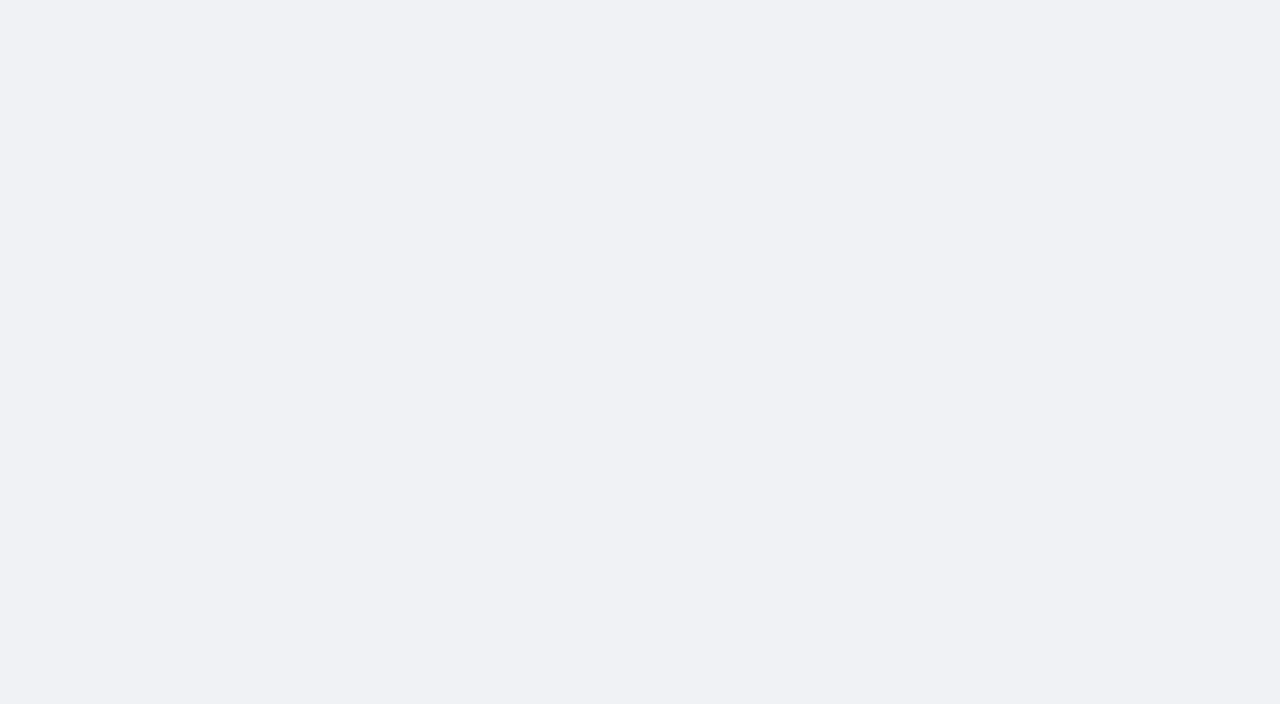
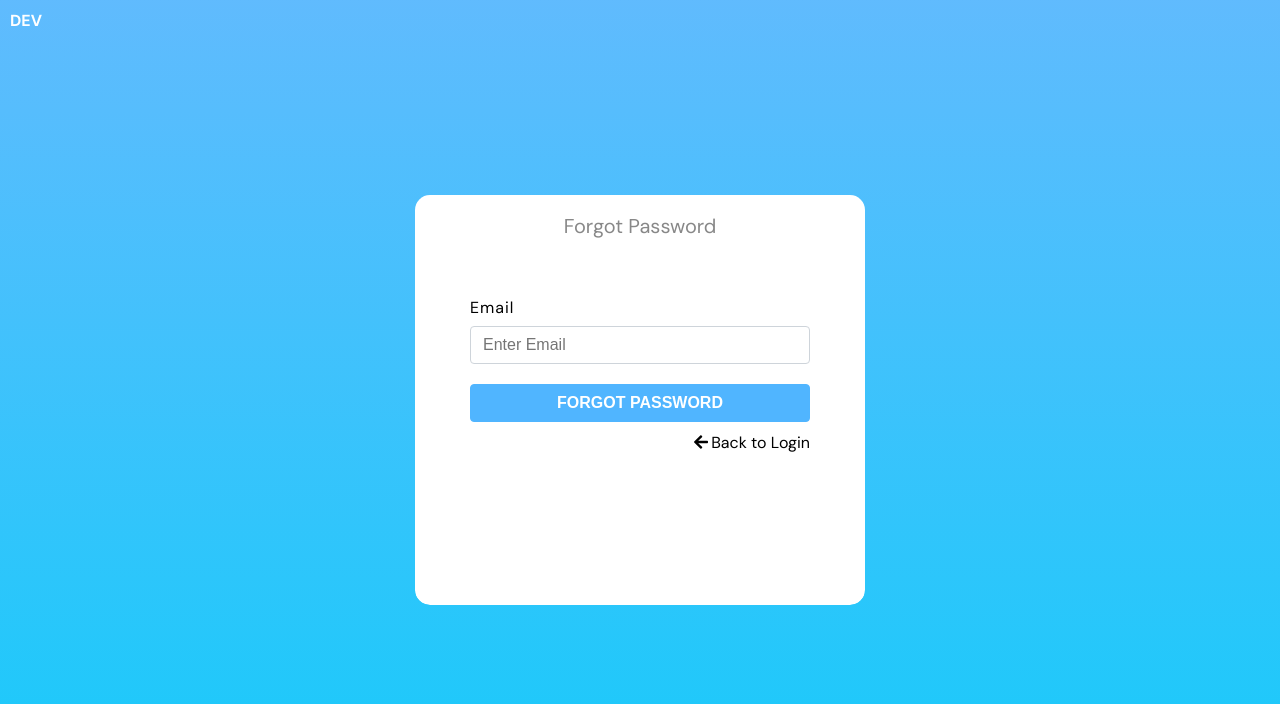
Before and after one commit to TuanMinh7979/mernappfe, a React (Create React App) app: page /forgot-password in a window 1280 px wide. Before the commit this address had no page. Shown: the top 704 px of the page. Built offline with nearby package versions, Linux system fonts and the light colour scheme.

Commit message:
add forgot-password layout

```diff
--- a/src/components/input/Input.js
+++ b/src/components/input/Input.js
@@ -1,5 +1,5 @@
 import PropTypes from 'prop-types';
-
+import "./Input.scss"
 
 
 const Input = ({
--- /dev/null
+++ b/src/pages/auth/forgot-password/ForgotPassword.js
@@ -0,0 +1,60 @@
+import { FaArrowLeft } from 'react-icons/fa';
+import Input from '../../../components/input/Input';
+import Button from '../../../components/button/Button';
+import { Link } from 'react-router-dom';
+import "./ForgotPassword.scss"
+const ForgotPassword = () => {
+
+
+    return (
+        <div className="container-wrapper" >
+            <div className="environment">DEV</div>
+            <div className="container-wrapper-auth">
+                <div className="tabs forgot-password-tabs" >
+                    <div className="tabs-auth">
+                        <ul className="tab-group">
+                            <li className="tab">
+                                <div className="login forgot-password">Forgot Password</div>
+                            </li>
+                        </ul>
+
+                        <div className="tab-item">
+                            <div className="auth-inner">
+
+                                <div className={`alerts`} role="alert">
+
+                                </div>
+
+                                <form className="forgot-password-form">
+                                    <div className="form-input-container">
+                                        <Input
+                                            id="email"
+                                            name="email"
+                                            type="text"
+                                            labelText="Email"
+                                            placeholder="Enter Email"
+
+                                        />
+                                    </div>
+                                    <Button
+                                        label={`${false ? 'FORGOT PASSWORD IN PROGRESS...' : 'FORGOT PASSWORD'}`}
+                                        className="auth-button button"
+
+                                    />
+
+                                    <Link to={'/'}>
+                                        <span className="login">
+                                            <FaArrowLeft className="arrow-left" /> Back to Login
+                                        </span>
+                                    </Link>
+                                </form>
+                            </div>
+                        </div>
+                    </div>
+                </div>
+            </div>
+        </div>
+    );
+};
+
+export default ForgotPassword;
--- /dev/null
+++ b/src/pages/auth/forgot-password/ForgotPassword.scss
@@ -0,0 +1,62 @@
+/* The classes container-wrapper, container-wrapper-auth, tabs
+tabs-auth, tab-group, tab, login, tab-item
+all inherit their css properties from the class AuthTabs.scss.
+I decided to do it this way for simplicity's sake. In an ideal
+situation, you wouldn't do this.
+*/
+.forgot-password-tabs {
+
+
+    .tabs-auth {
+      .tab-group {
+        .tab .forgot-password {
+          width: 100%;
+        }
+      }
+    }
+  }
+
+  .forgot-password-form {
+    .form-input-container {
+      margin-bottom: 20px;
+    }
+
+    .auth-button {
+      color: var(--white-1);
+      background-color: var(--primary-1);
+      border-color: var(--primary-1);
+      display: block;
+      width: 100%;
+      cursor: pointer;
+      font-weight: 700;
+
+      &:disabled {
+        cursor: not-allowed;
+        pointer-events: none;
+        opacity: 0.5;
+        background-color: var(--primary-1);
+        border-color: var(--primary-1);
+      }
+    }
+
+    a {
+      color: inherit;
+      text-decoration: none;
+    }
+
+    .login {
+      display: flex;
+      padding-top: 10px;
+      cursor: pointer;
+      justify-content: flex-end;
+
+      .arrow-left {
+        margin-right: 2px;
+        margin-top: 2px;
+      }
+
+      &:hover {
+        color: var(--primary-1);
+      }
+    }
+  }
--- a/src/pages/auth/login/Login.js
+++ b/src/pages/auth/login/Login.js
@@ -2,13 +2,16 @@
 import { FaArrowRight } from 'react-icons/fa';
 import Input from "../../../components/input/Input"
 import Button from "../../../components/button/Button"
+import { Link } from 'react-router-dom';
 import "./Login.scss"
+
 const Login = () => {
 
     return (
         <div className="auth-inner">
 
-            <div role="alert">
+            <div className="alerts alert-error" role="alert">
+                sfas
             </div>
 
             <form className="auth-form" >
@@ -45,9 +48,11 @@ const Login = () => {
                     className="auth-button button"
 
                 />
-                <span className="forgot-password">
-                    Forgot password? <FaArrowRight className="arrow-right" />
-                </span>
+                <Link to={'/forgot-password'}>
+                    <span className="forgot-password">
+                        Forgot password? <FaArrowRight className="arrow-right" />
+                    </span>
+                </Link>
             </form>
         </div>
     );
--- /dev/null
+++ b/src/pages/auth/register/Register.js
@@ -0,0 +1,46 @@
+import Input from '../../../components/input/Input';
+import Button from '../../../components/button/Button';
+import './Register.scss';
+
+
+const Register = () => {
+    return (
+        <div className="auth-inner">
+            <div className={`alerts`} role="alert">
+            </div>
+
+            <form className="auth-form" >
+                <div className="form-input-container">
+                    <Input
+                        id="username"
+                        name="username"
+                        type="text"
+
+                        labelText="Username"
+                        placeholder="Enter Username"
+                    />
+                    <Input
+                        id="email"
+                        name="email"
+                        type="text"
+                        labelText="Email"
+                        placeholder="Enter Email"
+                    />
+                    <Input
+                        id="password"
+                        name="password"
+                        type="password"
+                        labelText="Password"
+                        placeholder="Enter Password"
+                    />
+                </div>
+                <Button
+                    label={`${true ? 'SIGNUP IN PROGRESS...' : 'SIGNUP'}`}
+                    className="auth-button button"
+                />
+            </form>
+        </div>
+    );
+};
+
+export default Register;
--- /dev/null
+++ b/src/pages/auth/register/Register.scss
@@ -0,0 +1,61 @@
+.auth-form {
+    .form-input-container {
+      margin-bottom: 20px;
+
+      .checkmark-container {
+        display: flex;
+        align-items: baseline;
+        font-size: 14px;
+        cursor: pointer;
+        user-select: none;
+
+        input {
+          margin-right: 10px;
+          cursor: pointer;
+        }
+      }
+
+      .error {
+        border: 1px solid var(--error);
+      }
+    }
+
+    .auth-button {
+      color: var(--white-1);
+      background-color: var(--primary-1);
+      border-color: var(--primary-1);
+      display: block;
+      width: 100%;
+      font-weight: 700;
+      cursor: pointer;
+
+      &:disabled {
+        cursor: not-allowed;
+        pointer-events: none;
+        background-color: var(--primary-1);
+        opacity: 0.5;
+        border-color: var(--primary-1);
+      }
+    }
+
+    a {
+      color: inherit;
+      text-decoration: none;
+    }
+
+    .forgot-password {
+      display: flex;
+      padding-top: 10px;
+      cursor: pointer;
+      justify-content: flex-end;
+
+      .arrow-right {
+        margin-left: 2px;
+        margin-top: 2px;
+      }
+
+      &:hover {
+        color: var(--primary-1);
+      }
+    }
+  }
--- a/src/pages/auth/tabs/AuthTabs.js
+++ b/src/pages/auth/tabs/AuthTabs.js
@@ -4,6 +4,7 @@ import './AuthTabs.scss'
 import { useState } from 'react'
 import backgroundImage from "../../../assets/images/background.jpg"
 import Login from '../login/Login'
+import Register from '../register/Register'
 const AuthTabs = () => {
     const [type, setType] = useState('SignIn')
     return (
@@ -27,7 +28,7 @@ const AuthTabs = () => {
                         }
                         {
                             type === "SignUp" && <div className="tab-item">
-                                <Login></Login>
+                                <Register></Register>
                             </div>
                         }
 
--- a/src/route.js
+++ b/src/route.js
@@ -1,5 +1,6 @@
 import AuthTabs from '../src/pages/auth/tabs/AuthTabs';
 import { useRoutes } from 'react-router-dom';
+import ForgotPassword from './pages/auth/forgot-password/ForgotPassword';
 
 
 const AppRouter = () => {
@@ -8,6 +9,10 @@ const AppRouter = () => {
             path: '/',
             element: <AuthTabs />
         },
+        {
+            path: '/forgot-password',
+            element: <ForgotPassword />
+        },
 
     ]);
 
```
